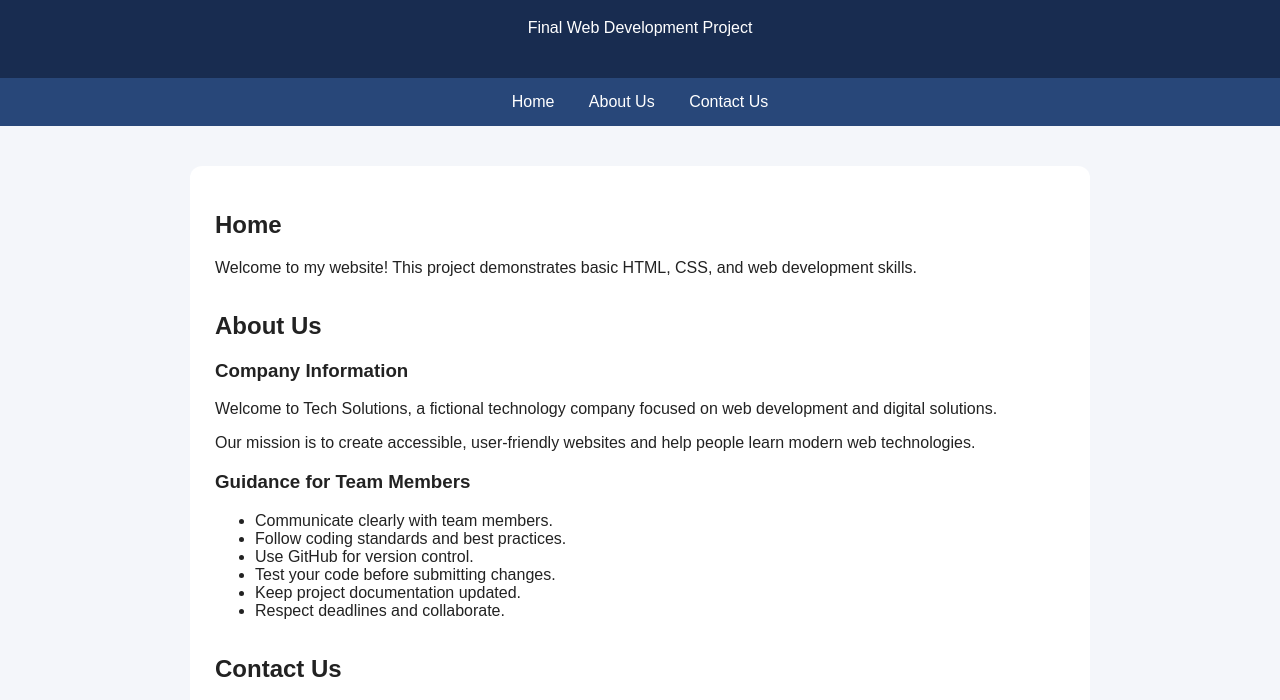
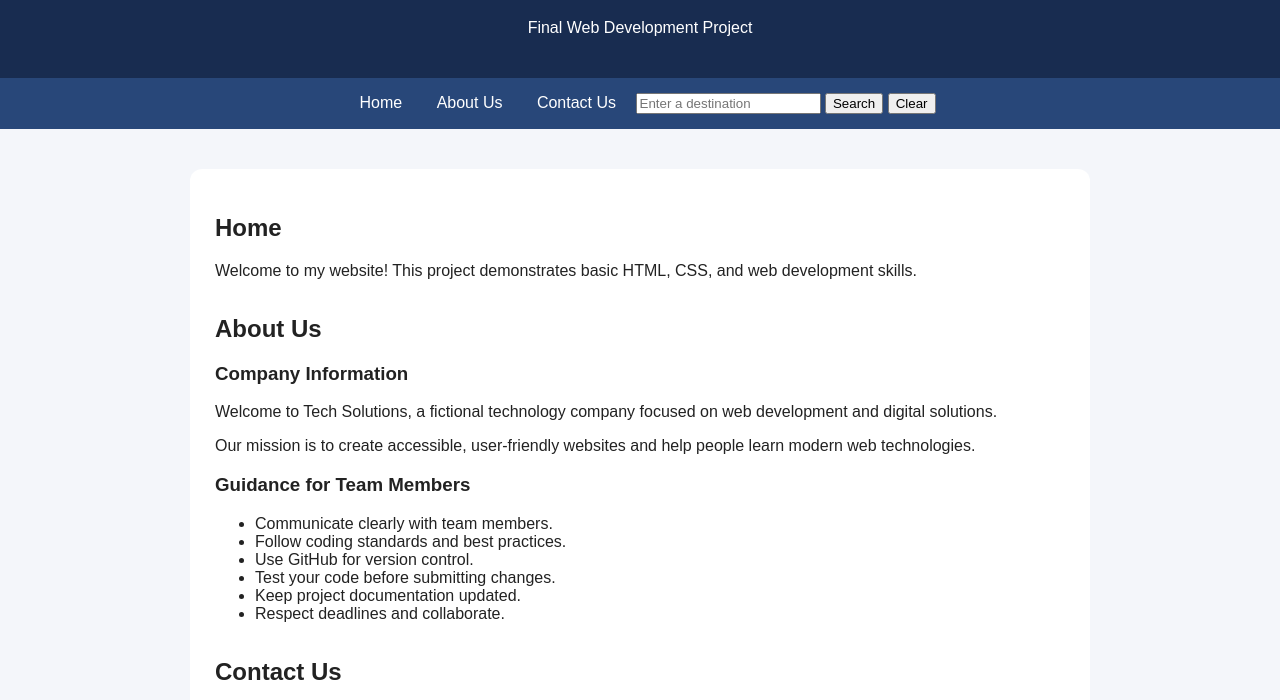
Before and after one commit to IShaymerden/final-web-project, a plain HTML site: page index.html in a window 1280 px wide. Shown: the part 86-786 px from the top of the page. Drawn offline with Linux system fonts and the light colour scheme.

Commit message:
Enhance navigation with search functionality
Added search input and buttons to navigation.

```diff
--- a/index.html
+++ b/index.html
@@ -50,11 +50,27 @@
     <p>Final Web Development Project</p>
   </header>
 
-  <nav>
-    <a href="#home">Home</a>
-    <a href="#about">About Us</a>
-    <a href="#contact">Contact Us</a>
-  </nav>
+
+<nav>
+  <a href="#home">Home</a>
+  <a href="#about">About Us</a>
+  <a href="#contact">Contact Us</a>
+
+  <input
+    type="text"
+    id="searchInput"
+    placeholder="Enter a destination"
+  >
+
+  <button type="button" id="searchBtn">
+    Search
+  </button>
+
+  <button type="button" id="clearBtn">
+    Clear
+  </button>
+</nav>
+
 
   <main>
     <section id="home">
```
